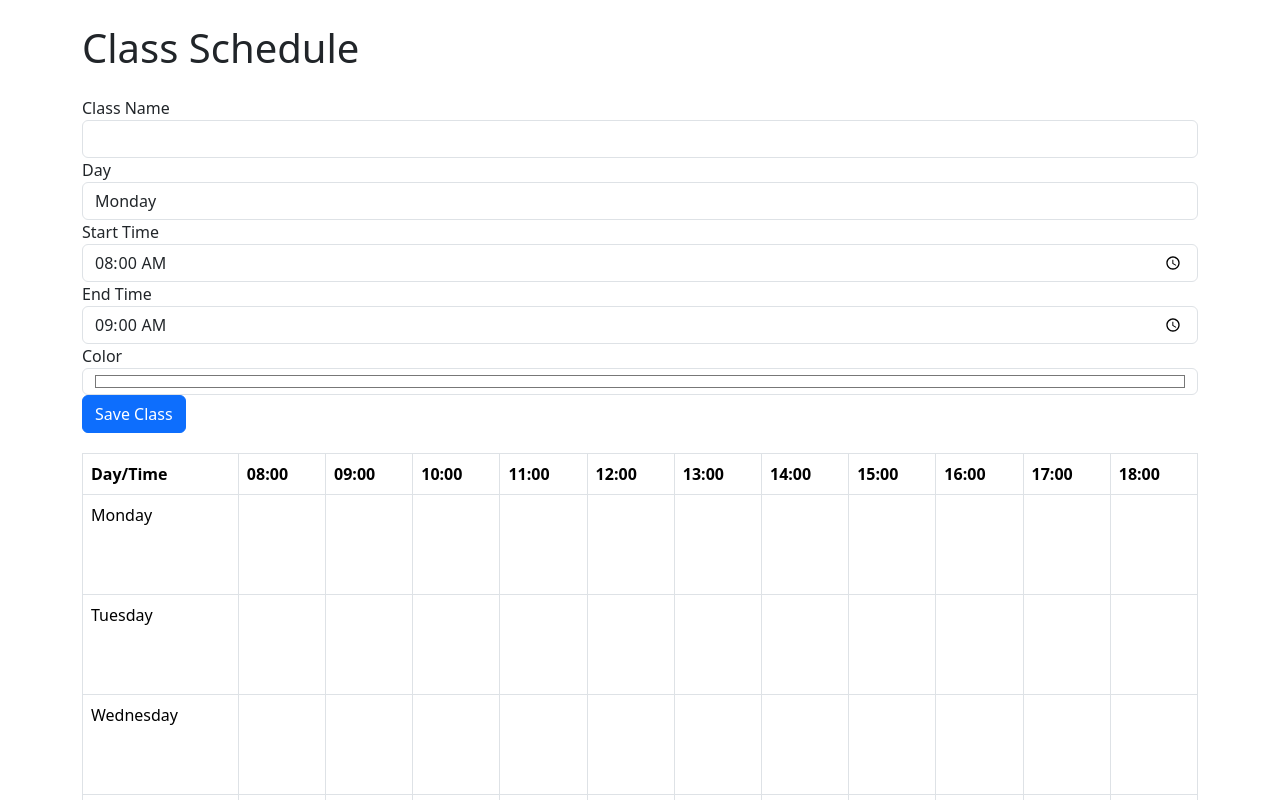
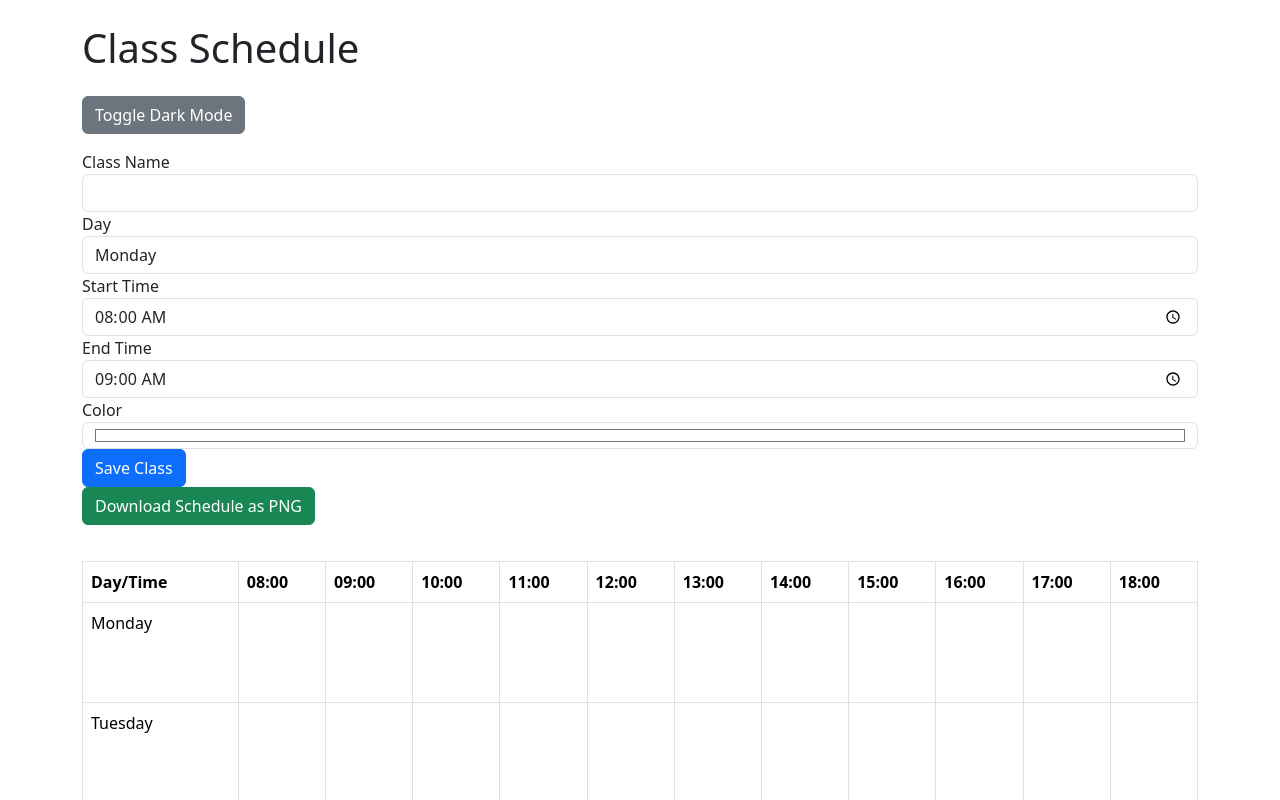
Before and after one commit to apolloS125/Class_Schedule-Test, a Next.js app: page / in a window 1280 px wide. Shown: the top 800 px of the page. Built offline with nearby package versions, Linux system fonts and the light colour scheme.

Commit message:
add button for darkmode

```diff
--- a/pages/index.js
+++ b/pages/index.js
@@ -27,6 +27,7 @@ const initializeSchedule = () => {
 const Home = () => {
     const [schedule, setSchedule] = useState(initializeSchedule);
     const [classInfo, setClassInfo] = useState(null);
+    const [darkMode, setDarkMode] = useState(false);
 
     const handleFormSubmit = ({ className, classDay, startTime, endTime, classColor }) => {
         const newSchedule = { ...schedule };
@@ -102,7 +103,7 @@ const Home = () => {
             });
         }
     };
-    //handle dowload
+
     const handleDownload = () => {
         const table = document.getElementById('scheduleTable');
         html2canvas(table).then(canvas => {
@@ -113,20 +114,26 @@ const Home = () => {
         });
     };
 
-    //mainpage
+    const toggleDarkMode = () => {
+        setDarkMode(!darkMode);
+    };
+
     return (
-        <div className="container">
+        <div className={`container ${darkMode ? 'dark-mode' : ''}`}>
             <h1 className="my-4">Class Schedule</h1>
+            <button className="btn btn-secondary mb-3" onClick={toggleDarkMode}>
+                Toggle Dark Mode
+            </button>
             <ClassForm onSubmit={handleFormSubmit} classInfo={classInfo} />
             {classInfo && (
                 <button className="btn btn-danger mb-3" onClick={handleDeleteClass}>
                     Delete Class
                 </button>
             )}
-            <ScheduleTable schedule={schedule} onCellClick={handleCellClick} />
             <button className="btn btn-success mb-3" onClick={handleDownload}>
                 Download Schedule as PNG
             </button>
+            <ScheduleTable schedule={schedule} onCellClick={handleCellClick} />
         </div>
     );
 };
```
